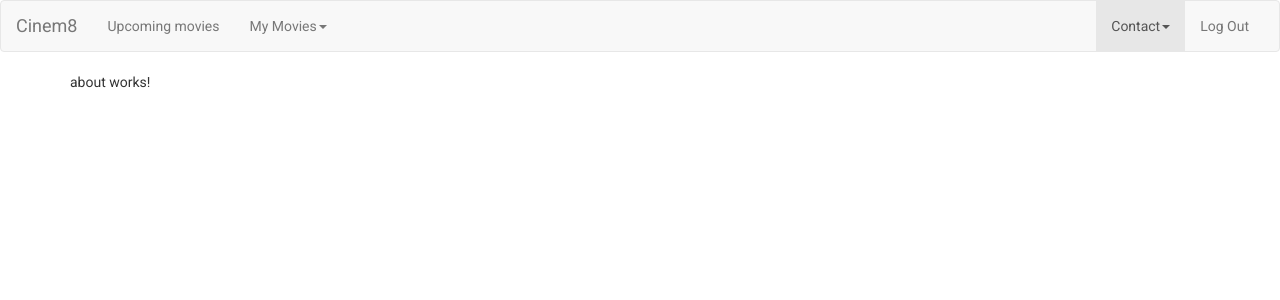
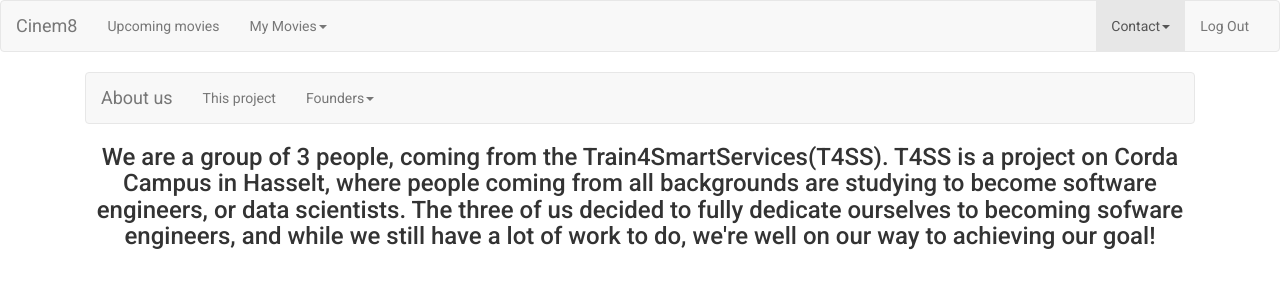
Before and after one commit to Dasch1810/T4SSProject, an Angular app: page /about in a window 1280 px wide. Shown: the top 300 px of the page. Built offline with nearby package versions, Linux system fonts and the light colour scheme; sample sign-in values are in the browser's storage.

Commit message:
About us

```diff
--- a/src/app/about/about.component.css
+++ b/src/app/about/about.component.css
@@ -0,0 +1,6 @@
+a{
+    cursor: pointer;
+}
+h3{
+    text-align: center;
+}
--- a/src/app/about/about.component.html
+++ b/src/app/about/about.component.html
@@ -1 +1,47 @@
-<p>about works!</p>
+<div class="col-xs-12">
+<nav class="navbar navbar-default">
+    <div class="container-fluid">
+            <div class="navbar-header">
+                    <button type="button" class="navbar-toggle" (click)="collapsed = !collapsed">
+                      <span class="icon-bar" *ngFor="let iconBar of [1, 2, 3]"></span>
+                    </button>
+                    <a (click)="changeAboutRoute('aboutUs')" class="navbar-brand">About us</a>
+                  </div>
+                  <div class="navbar-collapse" [class.collapse]="collapsed" (window:resize)="collapsed = true">
+            <ul class="nav navbar-nav">
+                <li routerLinkActive ="active"><a (click)="changeAboutRoute('thisProject')">This project</a></li>
+                <li routerLinkActive ="active" class="dropdown" appDropdown>
+                        <a class="dropdown-toggle" role="button">Founders<span class="caret"></span></a>
+                        <ul class="dropdown-menu">
+                            <li><a (click)="changeAboutRoute('senne')">Senne</a></li>
+                            <li><a (click)="changeAboutRoute('angelo')">Angelo</a></li>
+                            <li><a (click)="changeAboutRoute('damy')">Damy</a></li>
+                        </ul>
+                        </li>
+</ul>
+</div>
+</div>
+</nav>
+<div [ngSwitch]="aboutRoute">
+    <div *ngSwitchCase="'aboutUs'">
+        <h3>We are a group of 3 people, coming from the Train4SmartServices(T4SS). T4SS is a project on Corda Campus in Hasselt,
+             where people coming from all backgrounds are studying to become software engineers, or data scientists.
+
+            The three of us decided to fully dedicate ourselves to becoming sofware engineers, and while we still have a lot of work to do, we're well on our
+        way to achieving our goal!</h3>
+    </div>
+    <div *ngSwitchCase="'thisProject'">
+        <H3>Starting October 2019, we were given the assignment of creating an Angular app in small groups.
+             Cinem8 is a project we decided on making, based on our shared interest for movies.
+            Although it's far from a complete app, we're proud of what we've built. </H3>
+    </div>
+    <div *ngSwitchCase="'damy'">
+        <p>Damy is an amazing person</p>
+    </div>
+    <div *ngSwitchCase="'angelo'">
+        <p>Angelo is amazing person</p>
+    </div>
+    <div *ngSwitchCase="'senne'">
+        <p>Senne is also in a person</p>
+    </div>
+</div>
--- a/src/app/about/about.component.ts
+++ b/src/app/about/about.component.ts
@@ -6,10 +6,13 @@ import { Component, OnInit } from '@angular/core';
   styleUrls: ['./about.component.css']
 })
 export class AboutComponent implements OnInit {
-
+  collapsed= false;
   constructor() { }
+  aboutRoute:string ="aboutUs"
 
   ngOnInit() {
   }
-
+changeAboutRoute(route:string){
+  this.aboutRoute= route;
 }
+}
```
Also changed, not shown: src/app/app-routing.module.ts (+9 -10 lines), src/app/login/login.component.html (line endings or trailing spaces).
